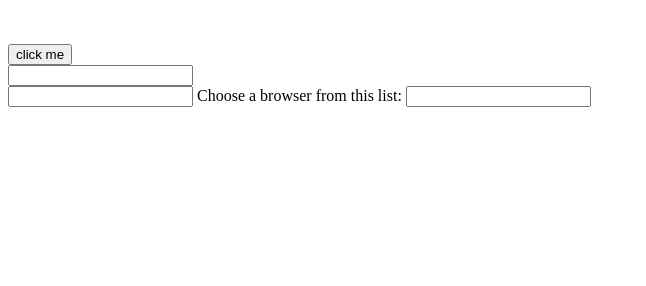
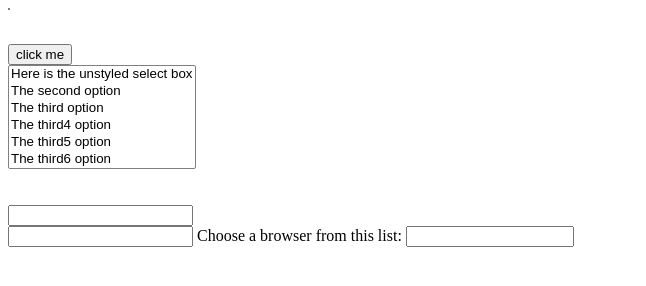
Before and after one commit to rogerpence/rp-autocomplete-temp, a plain HTML site: page index.html in a window 1280 px wide. Shown: the whole page, without its empty margins (0-646 px from the left). Drawn offline with Linux system fonts and the light colour scheme.

Commit message:
add divClass property to AutoComplete

```diff
--- /dev/null
+++ b/index.css
@@ -0,0 +1,22 @@
+html {
+    font-size: 16px;
+}
+
+input#state {
+    width: 10rem;
+}
+
+.autocompleter {
+    display:inline-block;
+    vertical-align:top;
+    overflow:auto;
+    border:solid grey 1px;
+}
+
+.autocompleter select {
+    margin-top: 2px;
+    /* padding:10px;  */
+    /* margin:-5px -20px -5px -5px;  */
+    /* margin:-16px -1px -1px -16px;  */
+    overflow: hidden;
+}
--- a/index.html
+++ b/index.html
@@ -6,6 +6,8 @@
     <!-- Required meta tags -->
     <meta charset="utf-8">
     <meta name="viewport" content="width=device-width, initial-scale=1, shrink-to-fit=no">
+
+    <link href="index.css" rel="stylesheet"></link>
 
 </head>
 
@@ -16,6 +18,18 @@
 
     <input id="testbutton" type="button" value="click me"/>
 
+    <div>
+        <select class="autocompleter" size="6">
+          <option>Here is the unstyled select box</option>
+          <option>The second option</option>
+          <option>The third option</option>
+          <option>The third4 option</option>
+          <option>The third5 option</option>
+          <option>The third6 option</option>
+        </select>
+      </div>
+
+    <br>
     <br>
     <input/>
 
--- a/index.js
+++ b/index.js
@@ -2,11 +2,13 @@
 
 let stateListOptions = {
     itemInputId: 'state',
-    url: 'json/states.json?search=',
+    url: 'json/short-states.json?search=',
     textField: 'name',
     valueField: 'value',
     size: 6,
     display: 'text',
+    divClass: 'autocompleter',
+
     onChange: function(value) {
         console.log(`on change; value is ${value}`);
     },
--- a/rp.autocomplete.js
+++ b/rp.autocomplete.js
@@ -12,6 +12,7 @@ rp.AutoComplete = class AutoComplete
         rp.dom.setObjectDefaultValue(options, 'textField', 'text');
         rp.dom.setObjectDefaultValue(options, 'valueField', 'value');
         rp.dom.setObjectDefaultValue(options, 'selectClass', '');
+        rp.dom.setObjectDefaultValue(options, 'divClass', '');
 
         options.selectId = options.itemInputId + '_select';
 
@@ -21,10 +22,12 @@ rp.AutoComplete = class AutoComplete
         let selectTag = document.getElementById(this.options.selectId)
         if (!selectTag) {
             let sb = new rp.string.StringBuilder();
+            sb.append(`<div class="${options.divClass}">`);
             sb.append(`<select class="${options.selectClass}"`);
             sb.append(' style="position:absolute;display:none;"');
             sb.append(` data-input="${options.itemInputId}"`);
             sb.append(` id="${options.selectId}" size="${options.size}" />`);
+            sb.append('</div');
             document.body.insertAdjacentHTML('afterbegin', sb.toString());
         }
 
```
Also changed, not shown: json/short-states.json (added, +26 -0 lines).
